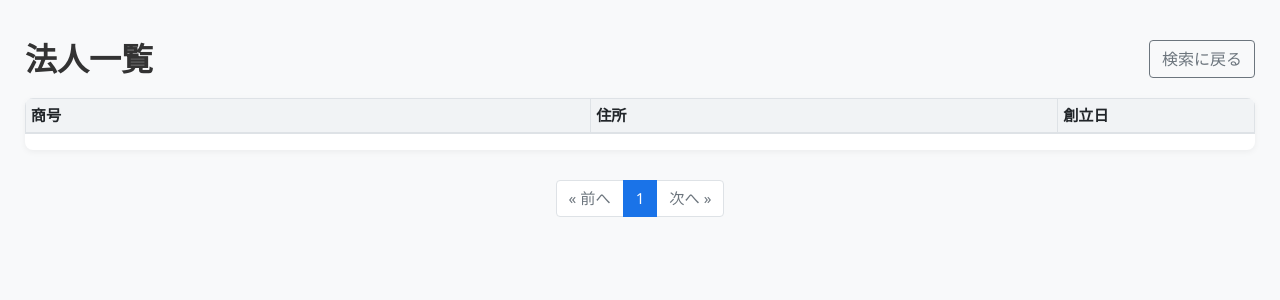
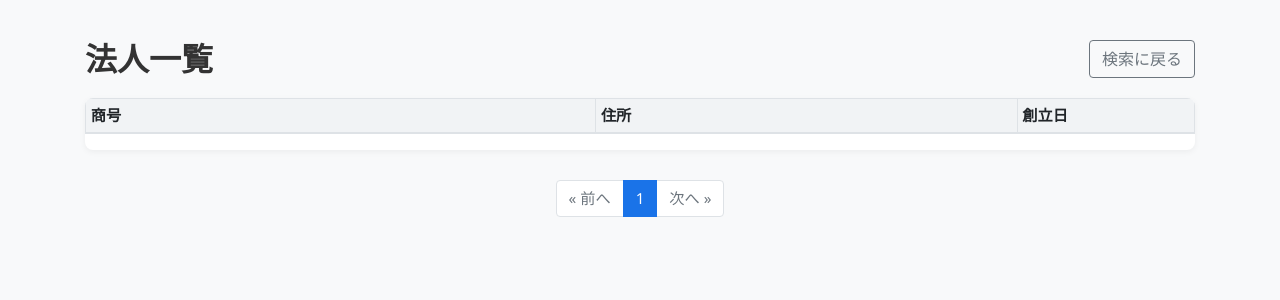
Before and after one commit to starful/companydb.net, a FastAPI app: page /list in a window 1280 px wide. Shown: the top 300 px of the page. Run offline with FastAPI, Linux system fonts and the light colour scheme; data that the repository does not hold is empty; some libraries are stand-ins or nearby versions.

Commit message:
change ui

```diff
--- a/templates/list.html
+++ b/templates/list.html
@@ -13,15 +13,34 @@
             padding: 10px;
         }
 
-        .container {
-            margin-top: 30px;
-            max-width: 100%;
+        .wrapper {
+            margin: 0 auto;
+            padding: 0 15px;
+        }
+
+        @media (min-width: 768px) {
+            .wrapper {
+                max-width: 720px;
+            }
+        }
+
+        @media (min-width: 992px) {
+            .wrapper {
+                max-width: 960px;
+            }
+        }
+
+        @media (min-width: 1200px) {
+            .wrapper {
+                max-width: 1140px;
+            }
         }
 
         .title-bar {
             display: flex;
             flex-direction: column;
             gap: 10px;
+            margin-top: 30px;
             margin-bottom: 20px;
         }
 
@@ -84,7 +103,7 @@
     </style>
 </head>
 <body>
-<div class="container">
+<div class="wrapper">
     <div class="title-bar">
         <h2>法人一覧</h2>
         <a href="/search" class="btn btn-outline-secondary">検索に戻る</a>
```
Also changed, not shown: templates/detail.html (+22 -4 lines), templates/search.html (+10 -1 lines).
